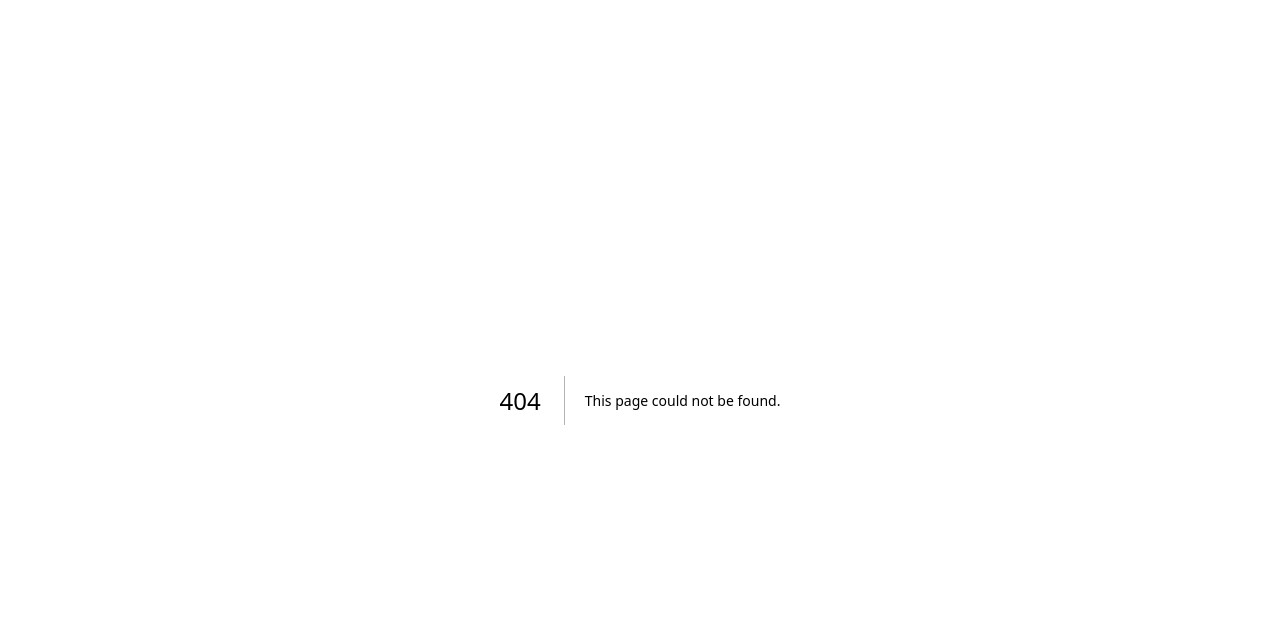
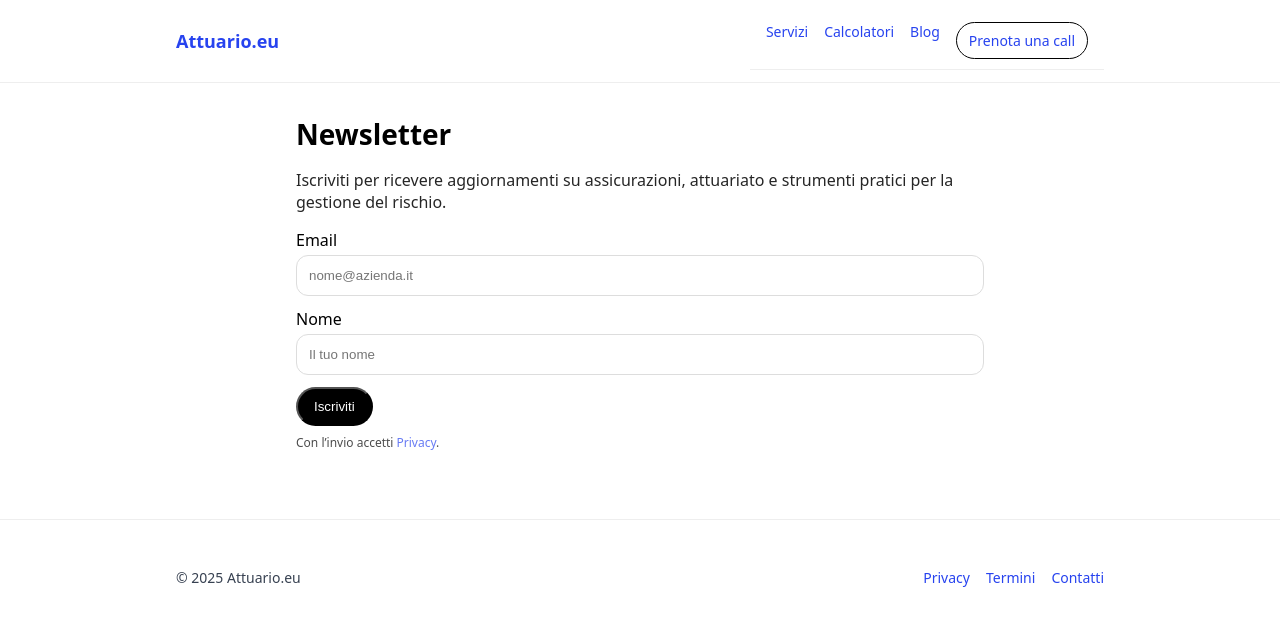
Before and after one commit to pietroscik/attuario-eu, a Next.js app: page /newsletter in a window 1280 px wide. Before the commit this address had no page. Shown: the top 626 px of the page. Built offline with nearby package versions, Linux system fonts and the light colour scheme; no server answers.

Commit message:
Configure newsletter form via Formspree env

```diff
--- /dev/null
+++ b/pages/newsletter.js
@@ -0,0 +1,66 @@
+import Nav from "../components/Nav";
+import Footer from "../components/Footer";
+
+const formspreeId = process.env.NEXT_PUBLIC_FORMSPREE_NEWSLETTER_ID;
+const formAction = formspreeId ? `https://formspree.io/f/${formspreeId}` : undefined;
+
+export default function Newsletter(){
+  const isConfigured = Boolean(formAction);
+
+  return (
+    <>
+      <Nav/>
+      <main style={{maxWidth:720, margin:"0 auto", padding:"32px 16px"}}>
+        <h1 style={{fontSize:28, fontWeight:700}}>Newsletter</h1>
+        <p style={{opacity:.85}}>
+          Iscriviti per ricevere aggiornamenti su assicurazioni, attuariato e strumenti pratici per la gestione del rischio.
+        </p>
+        <form
+          action={formAction}
+          method="POST"
+          style={{display:"grid", gap:12, marginTop:16}}
+          onSubmit={isConfigured ? undefined : (event) => event.preventDefault()}
+        >
+          <label style={{display:"grid", gap:4}}>
+            <span style={{fontWeight:500}}>Email</span>
+            <input
+              name="email"
+              type="email"
+              placeholder="nome@azienda.it"
+              required
+              style={{padding:12, borderRadius:12, border:"1px solid #ddd"}}
+              disabled={!isConfigured}
+            />
+          </label>
+          <label style={{display:"grid", gap:4}}>
+            <span style={{fontWeight:500}}>Nome</span>
+            <input
+              name="nome"
+              placeholder="Il tuo nome"
+              style={{padding:12, borderRadius:12, border:"1px solid #ddd"}}
+              disabled={!isConfigured}
+            />
+          </label>
+          <button
+            type="submit"
+            style={{padding:"10px 16px", background:"#000", color:"#fff", borderRadius:999, width:"fit-content"}}
+            disabled={!isConfigured}
+          >
+            Iscriviti
+          </button>
+        </form>
+        {!isConfigured && (
+          <p style={{fontSize:12, opacity:.7, marginTop:12}}>
+            Configura la variabile d&apos;ambiente <code>NEXT_PUBLIC_FORMSPREE_NEWSLETTER_ID</code> per abilitare l&apos;invio del modulo.
+          </p>
+        )}
+        {isConfigured && (
+          <p style={{fontSize:12, opacity:.7, marginTop:8}}>
+            Con l’invio accetti <a href="/privacy">Privacy</a>.
+          </p>
+        )}
+      </main>
+      <Footer/>
+    </>
+  );
+}
```
Also changed, not shown: 1 other file (tests, documents, lock files or other folders).
